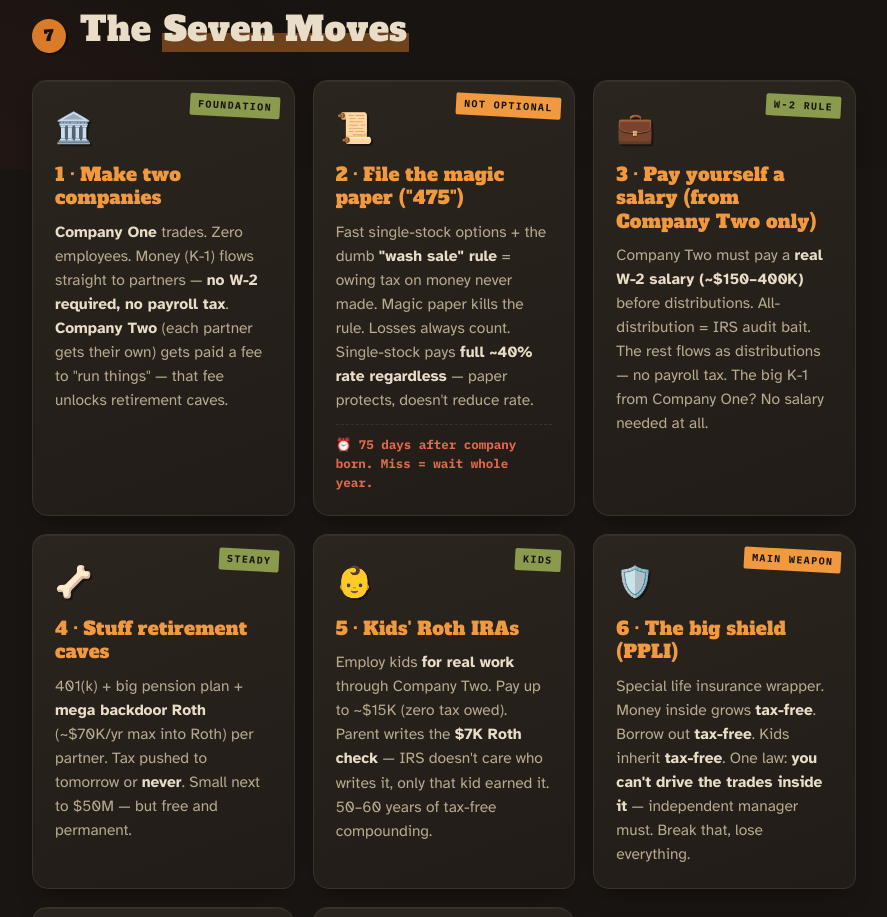
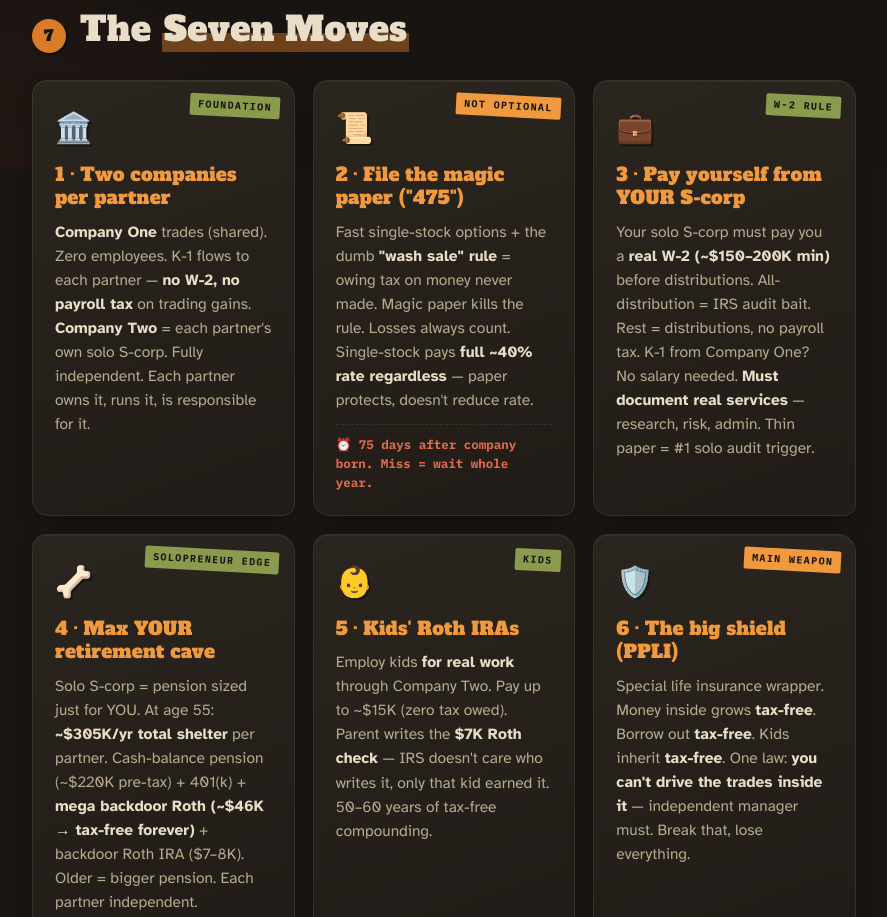
Before and after one commit to aurionxai/tax-structure, a plain HTML site: page ONE-SHEET.html in a window 1280 px wide. Shown: the part 631-1548 px from the top of the page, without its empty margins (196-1083 px from the left). Drawn offline with Linux system fonts and the light colour scheme.

Commit message:
Add solo S-corp per partner: independent retirement stack, age-based DB sizing, Roth clarity
Co-Authored-By: Claude Sonnet 4.6 <noreply@anthropic.com>

```diff
--- a/ONE-SHEET.html
+++ b/ONE-SHEET.html
@@ -231,9 +231,9 @@ h1{animation-name:dropH}
       <div class="tablet">
         <span class="stamp">Foundation</span>
         <span class="glyph">🏛️</span>
-        <h3>1 · Make two companies</h3>
-        <p><strong>Company One</strong> trades. Zero employees. Money (K-1) flows straight to partners — <strong>no W-2 required, no payroll tax</strong>.
-        <strong>Company Two</strong> (each partner gets their own) gets paid a fee to "run things" — that fee unlocks retirement caves.</p>
+        <h3>1 · Two companies per partner</h3>
+        <p><strong>Company One</strong> trades (shared). Zero employees. K-1 flows to each partner — <strong>no W-2, no payroll tax</strong> on trading gains.
+        <strong>Company Two</strong> = each partner's own solo S-corp. Fully independent. Each partner owns it, runs it, is responsible for it.</p>
       </div>
 
       <div class="tablet">
@@ -247,15 +247,15 @@ h1{animation-name:dropH}
       <div class="tablet">
         <span class="stamp">W-2 rule</span>
         <span class="glyph">💼</span>
-        <h3>3 · Pay yourself a salary (from Company Two only)</h3>
-        <p>Company Two must pay a <strong>real W-2 salary (~$150–400K)</strong> before distributions. All-distribution = IRS audit bait. The rest flows as distributions — no payroll tax. The big K-1 from Company One? No salary needed at all.</p>
+        <h3>3 · Pay yourself from YOUR S-corp</h3>
+        <p>Your solo S-corp must pay you a <strong>real W-2 (~$150–200K min)</strong> before distributions. All-distribution = IRS audit bait. Rest = distributions, no payroll tax. K-1 from Company One? No salary needed. <strong>Must document real services</strong> — research, risk, admin. Thin paper = #1 solo audit trigger.</p>
       </div>
 
       <div class="tablet">
-        <span class="stamp">Steady</span>
+        <span class="stamp">Solopreneur edge</span>
         <span class="glyph">🦴</span>
-        <h3>4 · Stuff retirement caves</h3>
-        <p>401(k) + big pension plan + <strong>mega backdoor Roth</strong> (~$70K/yr max into Roth) per partner. Tax pushed to tomorrow or <strong>never</strong>. Small next to $50M — but free and permanent.</p>
+        <h3>4 · Max YOUR retirement cave</h3>
+        <p>Solo S-corp = pension sized just for YOU. At age 55: <strong>~$305K/yr total shelter</strong> per partner. Cash-balance pension (~$220K pre-tax) + 401(k) + <strong>mega backdoor Roth (~$46K → tax-free forever)</strong> + backdoor Roth IRA ($7–8K). Older = bigger pension. Each partner independent.</p>
       </div>
 
       <div class="tablet">
@@ -322,6 +322,24 @@ h1{animation-name:dropH}
     </div>
   </section>
 
+  <!-- SOLO RETIREMENT STACK -->
+  <section class="sect">
+    <div class="sect-head"><span class="num">📊</span><h2>Solo S-Corp <mark>Retirement Stack</mark></h2></div>
+    <p style="color:var(--bone-dim);margin-bottom:20px;font-size:15.5px">Each partner's solo S-corp runs independently. Pension is sized to YOUR age — no dilution. Pre-tax shelter + Roth space per person per year:</p>
+    <table class="savings">
+      <thead><tr><th>Age</th><th>Cash-Balance (pre-tax)</th><th>Mega Backdoor Roth</th><th>Total shelter/yr</th></tr></thead>
+      <tbody>
+        <tr><td class="yr">40</td><td class="rate c-bone" style="font-size:15px">~$100K</td><td class="rate c-moss" style="font-size:15px">~$46.5K</td><td class="keep"><strong>~$177K</strong></td></tr>
+        <tr><td class="yr">50</td><td class="rate c-bone" style="font-size:15px">~$175K</td><td class="rate c-moss" style="font-size:15px">~$46.5K</td><td class="keep"><strong>~$260K</strong></td></tr>
+        <tr><td class="yr">55</td><td class="rate c-bone" style="font-size:15px">~$220K</td><td class="rate c-moss" style="font-size:15px">~$46.5K</td><td class="keep"><strong>~$305K</strong></td></tr>
+        <tr><td class="yr">60+</td><td class="rate c-bone" style="font-size:15px">~$280K+</td><td class="rate c-moss" style="font-size:15px">~$46.5K</td><td class="keep"><strong>~$369K+</strong></td></tr>
+      </tbody>
+    </table>
+    <div style="margin-top:16px;background:var(--stone);border:1px dashed var(--stone-edge);border-radius:10px;padding:16px 18px;font-size:14.5px;color:var(--bone-dim)">
+      <strong style="color:var(--bone)">The $165K+ question:</strong> Total deferral space (cash-balance + 401k) can exceed $165K — but only the <strong style="color:#a9bd63">~$46–54K after-tax portion goes into Roth</strong>. The rest is pre-tax (taxed on withdrawal). Both worth doing — different tools. Mega backdoor Roth ≠ total retirement contributions.
+    </div>
+  </section>
+
   <!-- ONE RULE -->
   <section class="sect onerule">
     <h2>One Rule Above All 🪵</h2>
```
Also changed, not shown: 1 other file.
